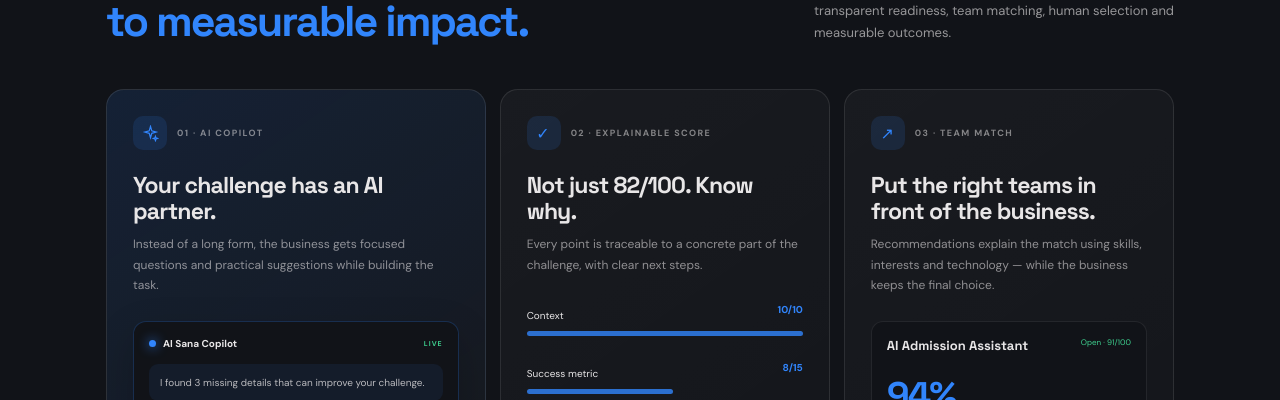
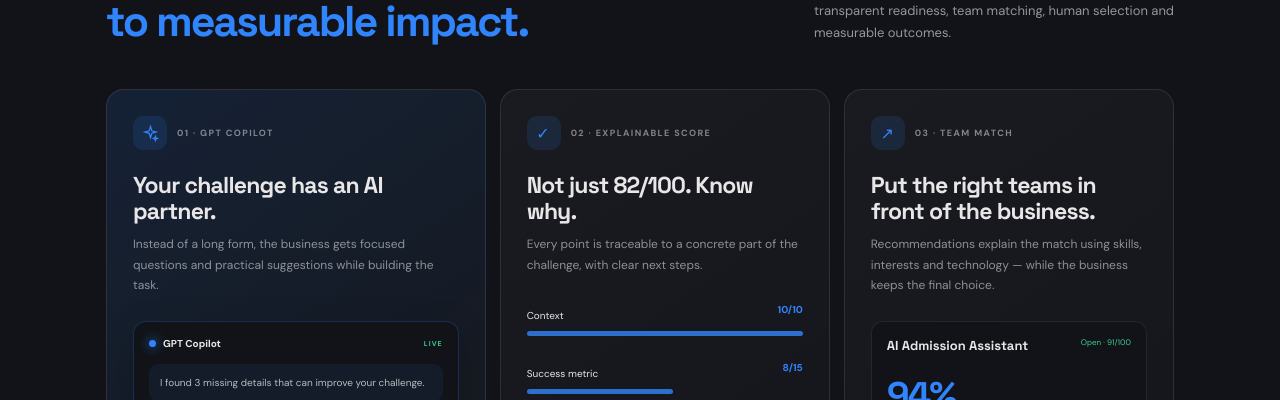
Before and after one commit to BAITC-Hacks/hack-fd8e6d17-verstappen-com, a React (Vite) app: page / in a window 1280 px wide. Shown: the part 1220-1620 px from the top of the page. Built offline with nearby package versions, Linux system fonts and the light colour scheme.

Commit message:
fix(ui): rename copilot to GPT Copilot

```diff
--- a/src/App.tsx
+++ b/src/App.tsx
@@ -166,11 +166,11 @@ function App() {
           <div className="section-heading"><div><span className="section-kicker">THE AI SANA LOOP</span><h2>From one sentence<br/><span>to measurable impact.</span></h2></div><p>One interface connects the full journey: AI clarification, transparent readiness, team matching, human selection and measurable outcomes.</p></div>
           <div className="sana-feature-grid">
             <article className="sana-feature sana-feature-ai">
-              <div className="sana-feature-head"><span className="sana-icon"><Spark /></span><span>01 · AI COPILOT</span></div>
+              <div className="sana-feature-head"><span className="sana-icon"><Spark /></span><span>01 · GPT COPILOT</span></div>
               <h3>Your challenge has an AI partner.</h3>
               <p>Instead of a long form, the business gets focused questions and practical suggestions while building the task.</p>
               <div className="copilot-mini">
-                <div className="copilot-title"><span className="ai-dot" /> AI Sana Copilot <span>LIVE</span></div>
+                <div className="copilot-title"><span className="ai-dot" /> GPT Copilot <span>LIVE</span></div>
                 <div className="copilot-msg">I found 3 missing details that can improve your challenge.</div>
                 <div className="copilot-question">＋ What is the measurable success metric?</div>
                 <div className="copilot-question">＋ Which data can the team access?</div>
```
